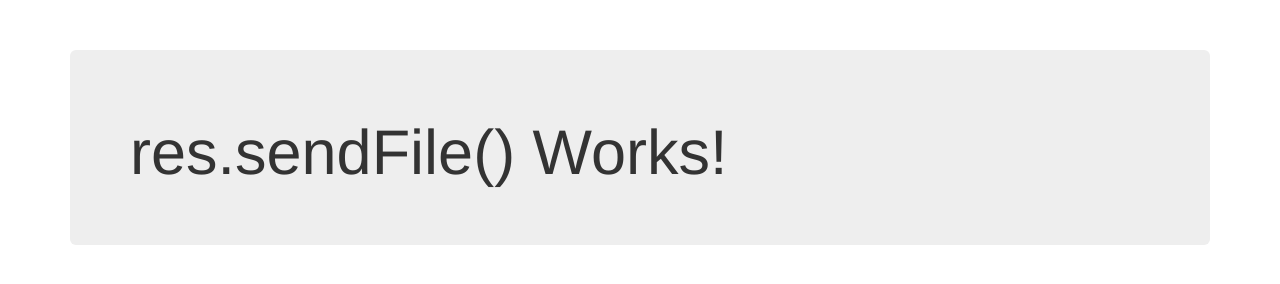
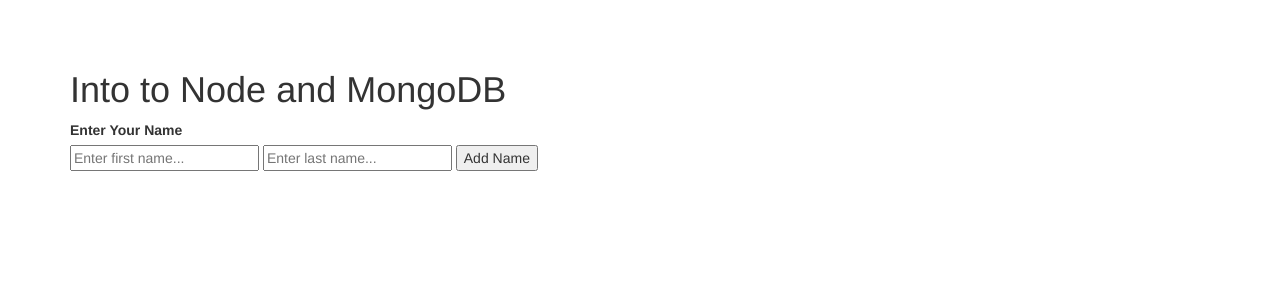
Before and after one commit to intellisquid/jb-node-mongo, a website: page index.html in a window 1280 px wide. Drawn offline with nearby package versions, Linux system fonts and the light colour scheme.

Commit message:
Trying the original index.html content. Fixed it with the earlier referenced example, lots of broken tags and html in JB's example.

```diff
--- a/index.html
+++ b/index.html
@@ -12,9 +12,13 @@
 <body>
 
   <div class="container">
-        <div class="jumbotron">
-            <h1>res.sendFile() Works!</h1>
-        </div>
+    <h1>Into to Node and MongoDB</h1>
+      <form method="post" action="/addname">
+        <label>Enter Your Name</label><br>
+          <input type="text" name="firstName" placeholder="Enter first name..." required>
+          <input type="text" name="lastName" placeholder="Enter last name..." required>
+          <input type="submit" value="Add Name">
+        </form>
         </div>
 
       </body>
```
Also changed, not shown: 1 other file. Lines whose indentation alone changed are shown as unchanged.
